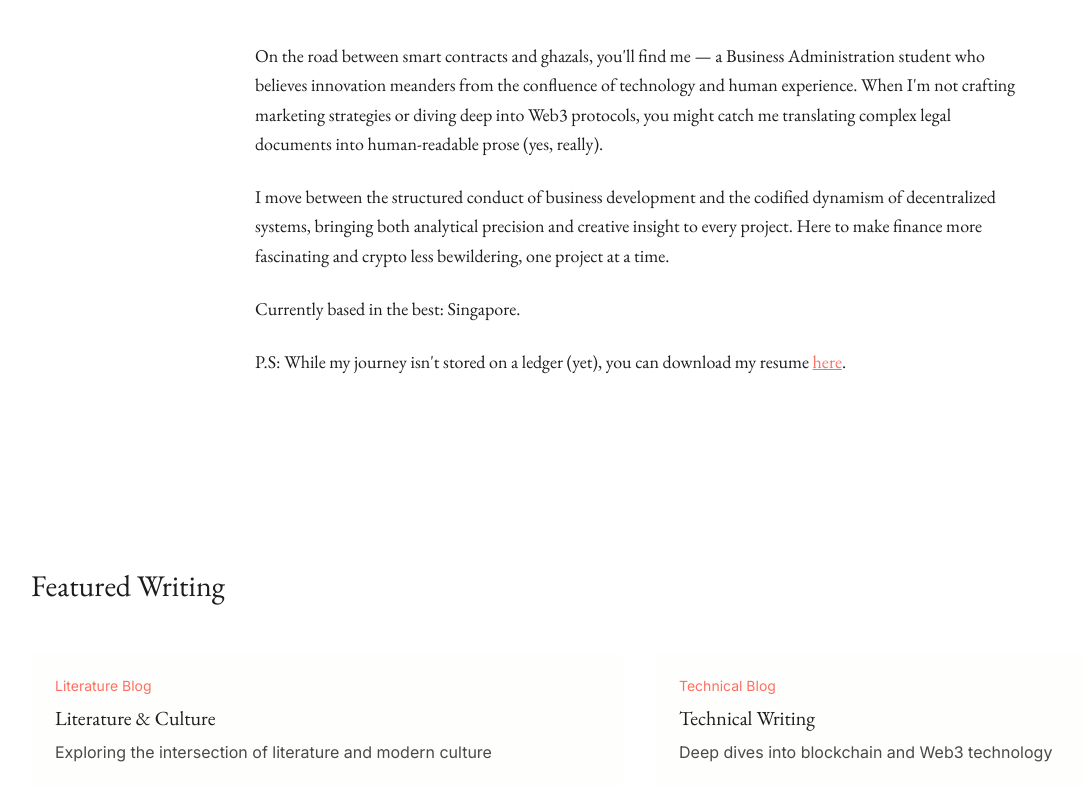
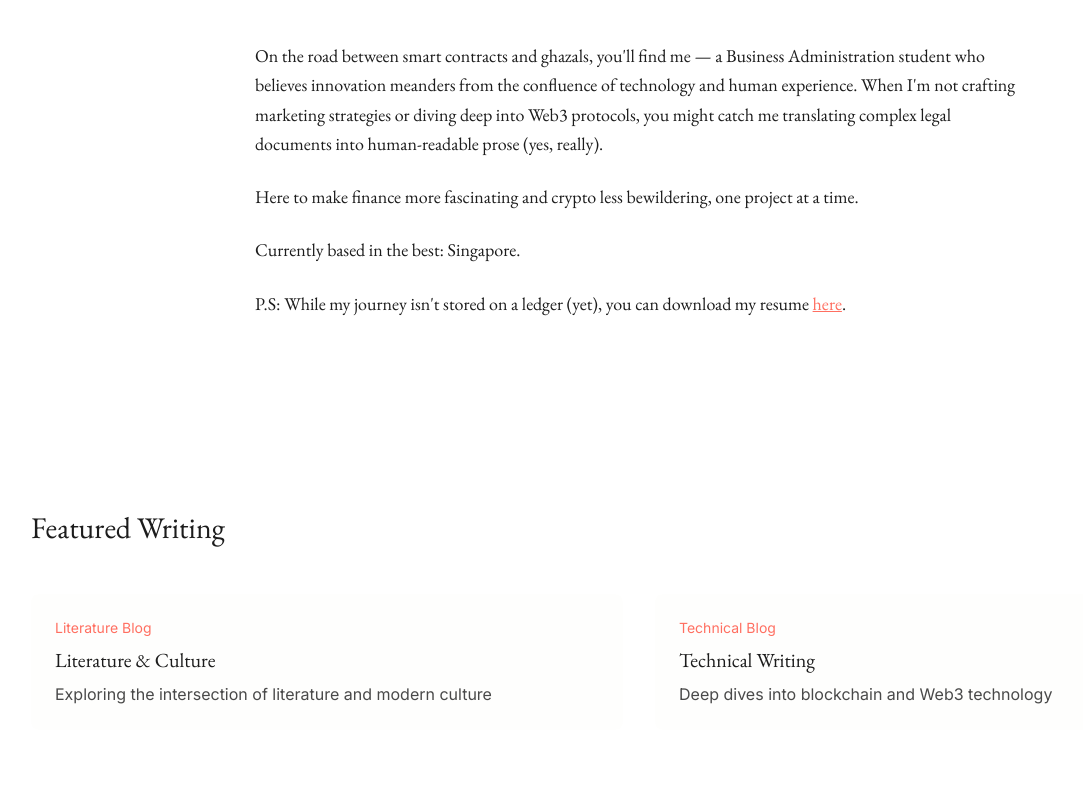
Before and after one commit to rakshew/portfolio, a React (Vite) app: page / in a window 1280 px wide. Shown: the part 1235-2035 px from the top of the page, without its empty margins (1-1084 px from the left). Built offline with nearby package versions, Linux system fonts and the light colour scheme.

Commit message:
Update About.tsx

```diff
--- a/src/components/About.tsx
+++ b/src/components/About.tsx
@@ -28,7 +28,7 @@ export const About = () => {
             On the road between smart contracts and ghazals, you'll find me — a Business Administration student who believes innovation meanders from the confluence of technology and human experience. When I'm not crafting marketing strategies or diving deep into Web3 protocols, you might catch me translating complex legal documents into human-readable prose (yes, really).
           </p>
           <p className="text-lg leading-relaxed mb-6 font-serif">
-            I move between the structured conduct of business development and the codified dynamism of decentralized systems, bringing both analytical precision and creative insight to every project. Here to make finance more fascinating and crypto less bewildering, one project at a time.
+            Here to make finance more fascinating and crypto less bewildering, one project at a time.
           </p>
           <p className="text-lg leading-relaxed mb-6 font-serif">
             Currently based in the best: Singapore.
```
